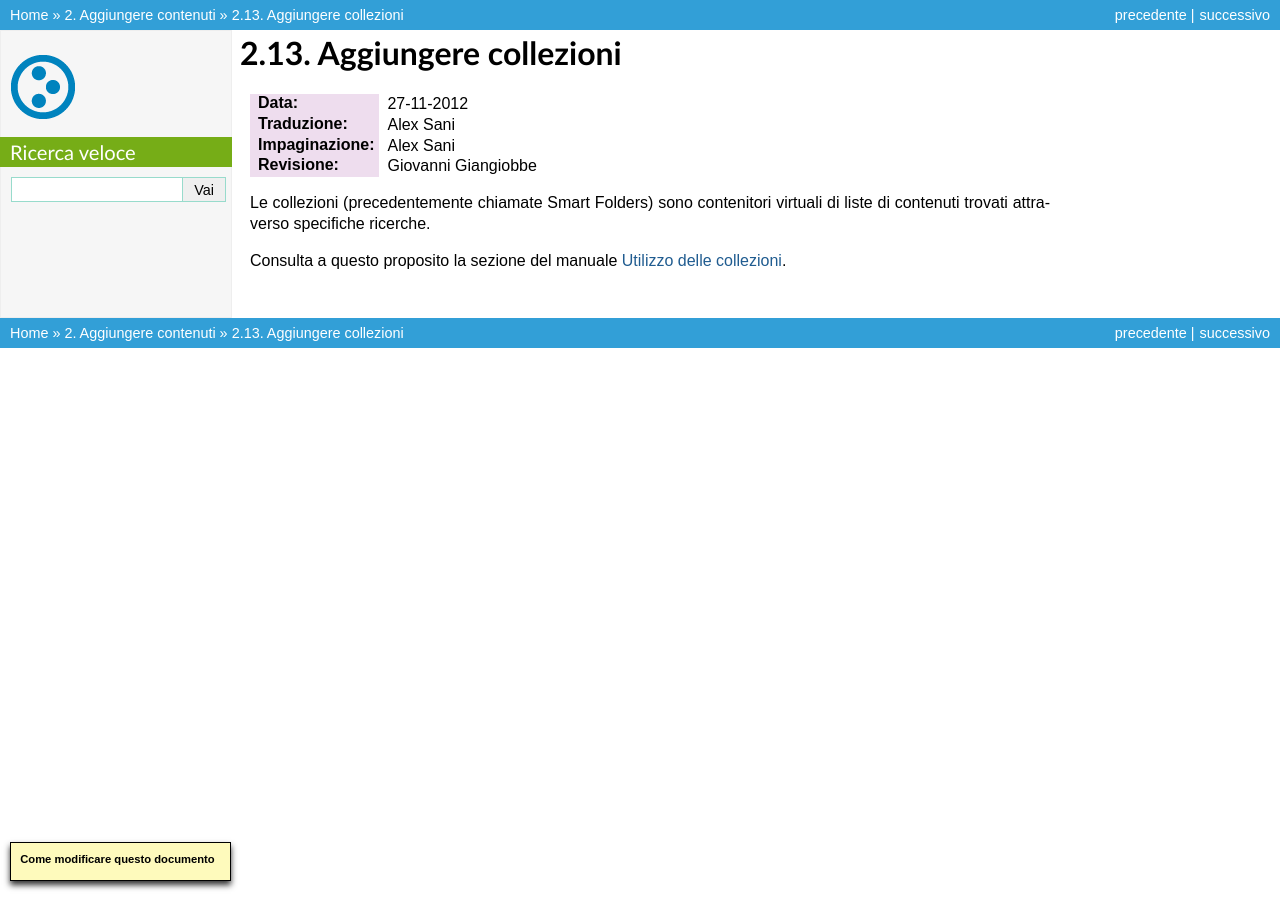
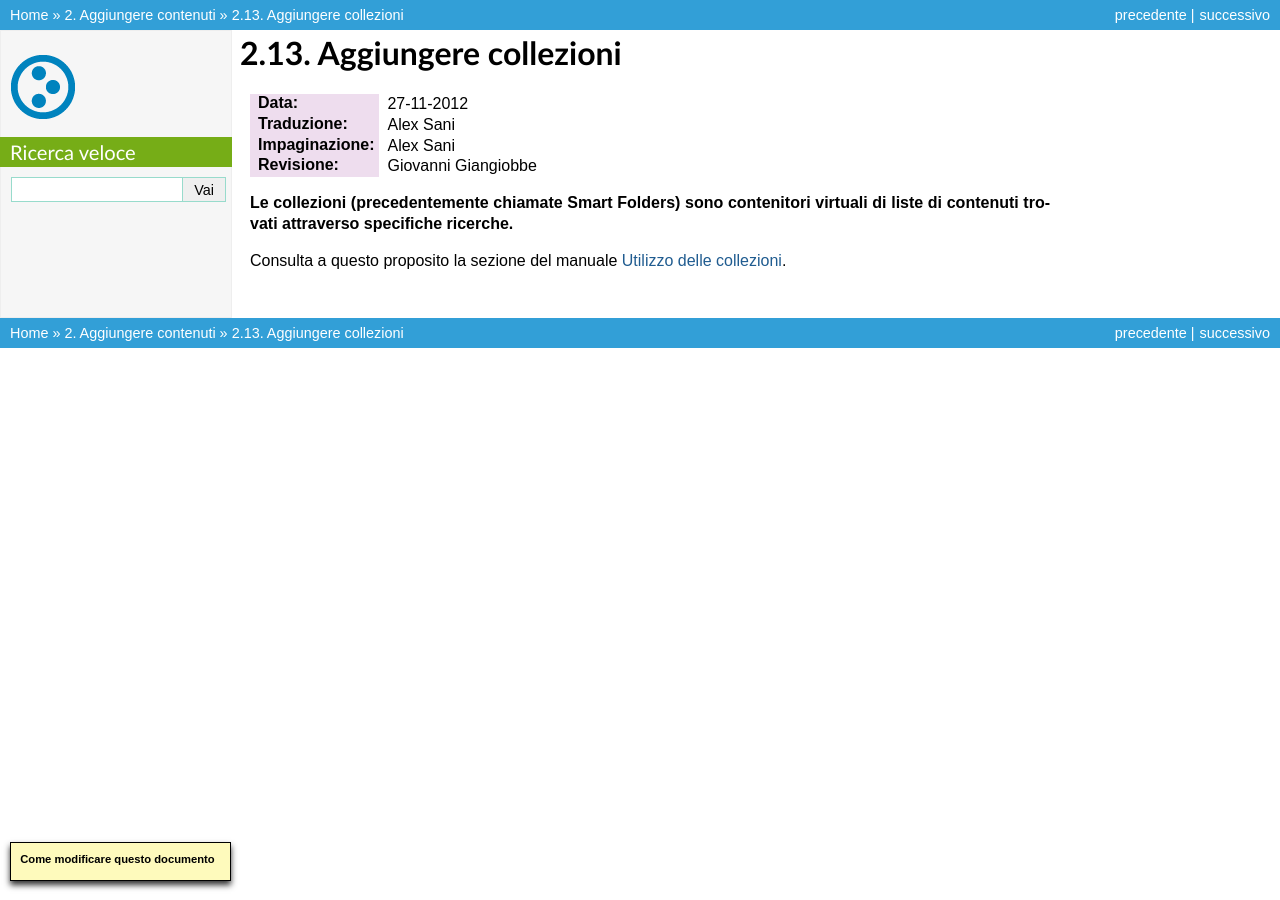
Before and after one commit to plone-it/collective.italiandocumentation, a Sphinx documentation site: the page built from source/adding-content/adding-collections.rst, in a window 1280 px wide. Built offline with Sphinx 7.4.7, drawn with Linux system fonts in a browser that asks for light colours; pages that are not in the unit, such as notebooks, are missing from menus.

```diff
--- a/source/adding-content/adding-collections.rst
+++ b/source/adding-content/adding-collections.rst
@@ -6,7 +6,7 @@ Aggiungere collezioni
 :Impaginazione: Alex Sani
 :Revisione: Giovanni Giangiobbe
 
-Le collezioni (precedentemente chiamate Smart Folders) sono contenitori virtuali di
-liste di contenuti trovati attraverso specifiche ricerche.
+**Le collezioni (precedentemente chiamate Smart Folders) sono contenitori virtuali di
+liste di contenuti trovati attraverso specifiche ricerche.**
 
 Consulta a questo proposito la sezione del manuale `Utilizzo delle collezioni <http://plone.org/documentation/manual/plone-4-user-manual/using-collections>`_.
```
